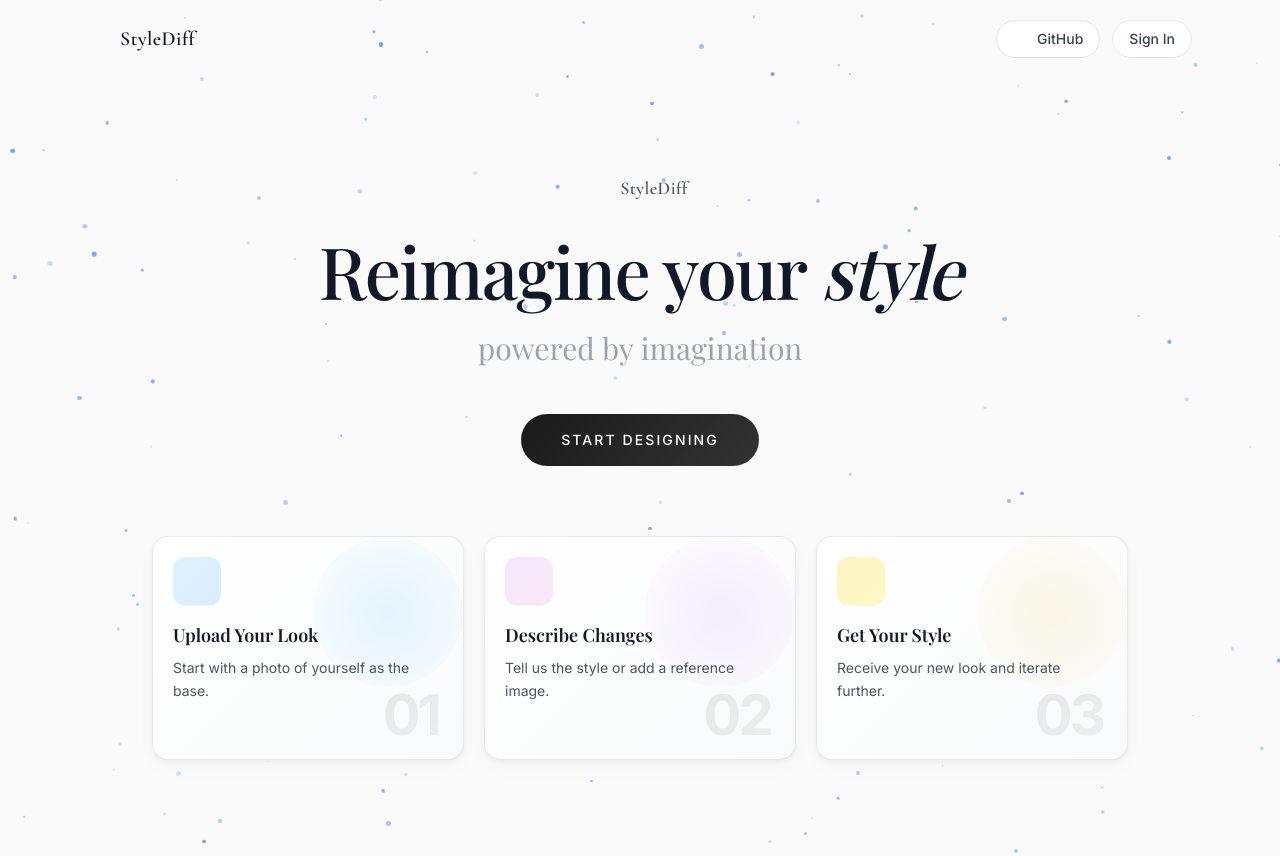
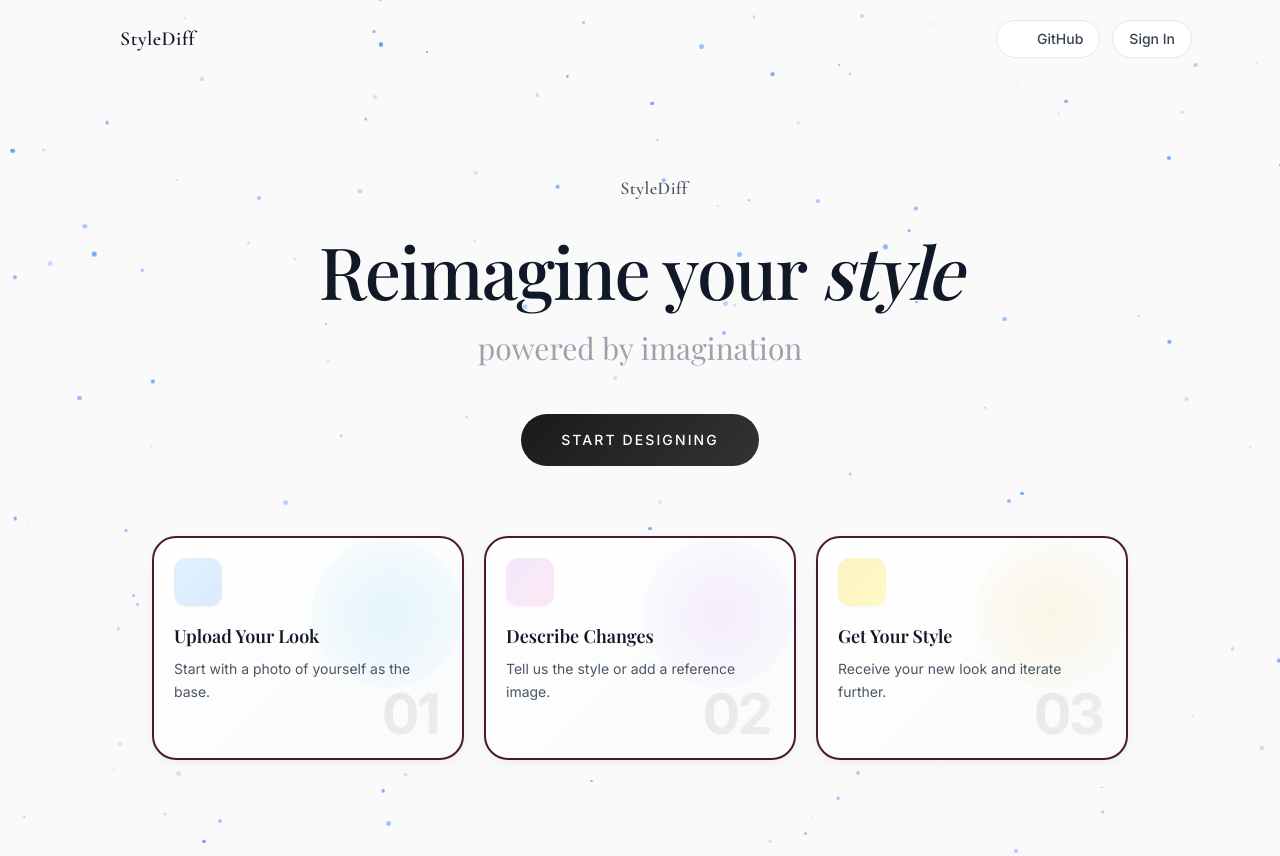
Before and after one commit to bm611/StyleDiff, a React (Vite) app: page / in a window 1280 px wide. Built offline with nearby package versions, Linux system fonts and the light colour scheme; some icons are missing.

Commit message:
Update card border style to match design
Co-authored-by: factory-droid[bot] <138933559+factory-droid[bot]@users.noreply.github.com>

```diff
--- a/components/LandingPage.tsx
+++ b/components/LandingPage.tsx
@@ -75,14 +75,15 @@ const LandingPage: React.FC = () => {
                 .step-card {
                     transition: all 0.4s cubic-bezier(0.4, 0, 0.2, 1);
                     background: linear-gradient(135deg, #ffffff 0%, #f9fafb 100%);
-                    border: 1.5px solid rgba(0,0,0,0.08);
+                    border: 2.5px solid #4A192C;
+                    border-radius: 24px;
                     box-shadow: 0 2px 8px rgba(0,0,0,0.05), 0 8px 24px rgba(0,0,0,0.02);
                     backdrop-filter: blur(10px);
                 }
                 .step-card:hover {
                     transform: translateY(-8px) scale(1.02);
                     box-shadow: 0 16px 48px rgba(0,0,0,0.14), 0 8px 20px rgba(0,0,0,0.08);
-                    border-color: rgba(0,0,0,0.12);
+                    border-color: #4A192C;
                     background: linear-gradient(135deg, #ffffff 0%, #ffffff 100%);
                 }
                 .card-gradient {
@@ -253,7 +254,7 @@ const LandingPage: React.FC = () => {
                 {/* Desktop Grid View */}
                 <div className="hidden md:grid grid-cols-3 gap-5">
                     {/* Card 1 - Upload */}
-                    <div className="step-card rounded-2xl overflow-hidden relative h-56">
+                    <div className="step-card overflow-hidden relative h-56">
                         <div className="p-5 relative z-10">
                             <div className="w-12 h-12 rounded-xl bg-gradient-to-br from-sky-100 to-blue-100 flex items-center justify-center mb-4 shadow-sm">
                                 <ImageUploadIcon size={24} className="text-sky-600" />
@@ -270,7 +271,7 @@ const LandingPage: React.FC = () => {
                     </div>
 
                     {/* Card 2 - Describe */}
-                    <div className="step-card rounded-2xl overflow-hidden relative h-56">
+                    <div className="step-card overflow-hidden relative h-56">
                         <div className="p-5 relative z-10">
                             <div className="w-12 h-12 rounded-xl bg-gradient-to-br from-purple-100 to-pink-100 flex items-center justify-center mb-4 shadow-sm">
                                 <PencilEdit02Icon size={24} className="text-purple-600" />
@@ -287,7 +288,7 @@ const LandingPage: React.FC = () => {
                     </div>
 
                     {/* Card 3 - Generate */}
-                    <div className="step-card rounded-2xl overflow-hidden relative h-56">
+                    <div className="step-card overflow-hidden relative h-56">
                         <div className="p-5 relative z-10">
                             <div className="w-12 h-12 rounded-xl bg-gradient-to-br from-amber-100 to-yellow-100 flex items-center justify-center mb-4 shadow-sm">
                                 <SparklesIcon size={24} className="text-amber-600" />
@@ -331,7 +332,7 @@ const LandingPage: React.FC = () => {
                     {/* Card Display */}
                     <div key={activeTab} className="card-enter">
                         {activeTab === 0 && (
-                            <div className="step-card rounded-2xl overflow-hidden relative h-56">
+                            <div className="step-card overflow-hidden relative h-56">
                                 <div className="p-5 relative z-10">
                                     <div className="w-12 h-12 rounded-xl bg-gradient-to-br from-sky-100 to-blue-100 flex items-center justify-center mb-4 shadow-sm">
                                         <ImageUploadIcon size={24} className="text-sky-600" />
@@ -348,7 +349,7 @@ const LandingPage: React.FC = () => {
                             </div>
                         )}
                         {activeTab === 1 && (
-                            <div className="step-card rounded-2xl overflow-hidden relative h-56">
+                            <div className="step-card overflow-hidden relative h-56">
                                 <div className="p-5 relative z-10">
                                     <div className="w-12 h-12 rounded-xl bg-gradient-to-br from-purple-100 to-pink-100 flex items-center justify-center mb-4 shadow-sm">
                                         <PencilEdit02Icon size={24} className="text-purple-600" />
@@ -365,7 +366,7 @@ const LandingPage: React.FC = () => {
                             </div>
                         )}
                         {activeTab === 2 && (
-                            <div className="step-card rounded-2xl overflow-hidden relative h-56">
+                            <div className="step-card overflow-hidden relative h-56">
                                 <div className="p-5 relative z-10">
                                     <div className="w-12 h-12 rounded-xl bg-gradient-to-br from-amber-100 to-yellow-100 flex items-center justify-center mb-4 shadow-sm">
                                         <SparklesIcon size={24} className="text-amber-600" />
```
